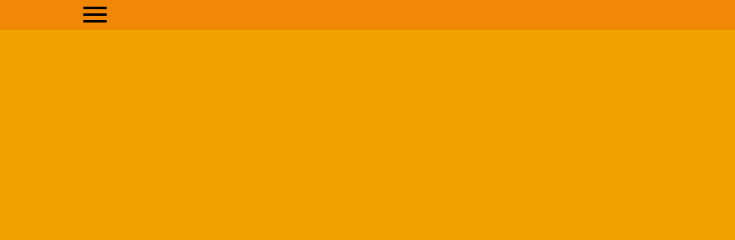
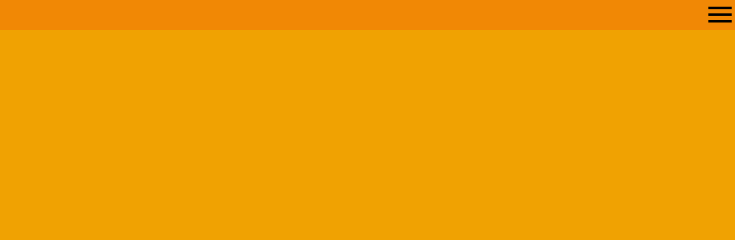
Before and after one commit to ianquill/dropdown_menu, a website built with webpack: page dist/index.html in a window 1280 px wide. Shown: the top 240 px of the page, 545-1280 px from the left. Built offline with nearby package versions, Linux system fonts and the light colour scheme.

Commit message:
Fixed position with CSS variables on right dropdown

```diff
--- a/src/dropdown.css
+++ b/src/dropdown.css
@@ -27,10 +27,14 @@
   flex-direction: column;
   flex-wrap: nowrap;
   flex-shrink: 0;
+
+  /* transition: transform 300ms ease-in-out;
+  transform: scaleY(0); */
 }
 
 .open {
-  animation: dropdown 200ms ease-in-out forwards;
+  /* transform: scaleY(100); */
+  animation: dropdown 200ms ease-in-out 1 none;
   /* transform-origin: top center; */
 }
 
@@ -56,3 +60,11 @@
 .dropdown-button:hover {
   cursor: pointer;
 }
+
+.right {
+  --width: 0;
+  --iconWidth: 0;
+
+  transform-origin: top right;
+  right: var(--width);
+}
--- a/src/dropdown.js
+++ b/src/dropdown.js
@@ -2,7 +2,6 @@ import Menu from "./menu.png";
 
 class Dropdown extends HTMLElement {
   constructor() {
-
     super();
 
     this.iconWidth = '30px';
@@ -51,14 +50,20 @@ class Dropdown extends HTMLElement {
     this.style.width = this.iconWidth;
     this.style.height = this.iconHeight;
 
-    this.width = this.list.offsetWidth;
+    this.width = parseInt(this.list.offsetWidth) - parseInt(this.iconWidth.replace(/\D/g, ''));
+    console.log(this.width);
+
+    // replacing this with css
     this.rights = this.querySelectorAll('.right');
     for (let i = 0; i < this.rights.length; i++) {
-      this.rights[i].style.transformOrigin = 'top right';
-      this.rights[i].style.transform = `translate(-${this.width}px`;
-      this.rights[i].style.left = this.iconWidth;
+      this.rights[i].style.setProperty('--width', `${this.width}px`);
+      this.rights[i].style.setProperty('--iconWidth', this.iconWidth);
+      // this.rights[i].style.transformOrigin = 'top right';
+      // this.rights[i].style.transform = `translate(-${this.width}px`;
+      // this.rights[i].style.left = this.iconWidth;
     }
   }
+
 
   static get observedAttributes() {
     return ['click', 'hover']
--- a/src/style.css
+++ b/src/style.css
@@ -19,8 +19,7 @@ body {
 header {
   position: relative;
   display: flex;
-  /* justify-content: flex-end; */
-  justify-content: center;
+  justify-content: flex-end;
   background-color: #f18805;
   margin: 0;
   padding: 0;
```
Also changed, not shown: README.md, dist/index.html, dist/main.js.
